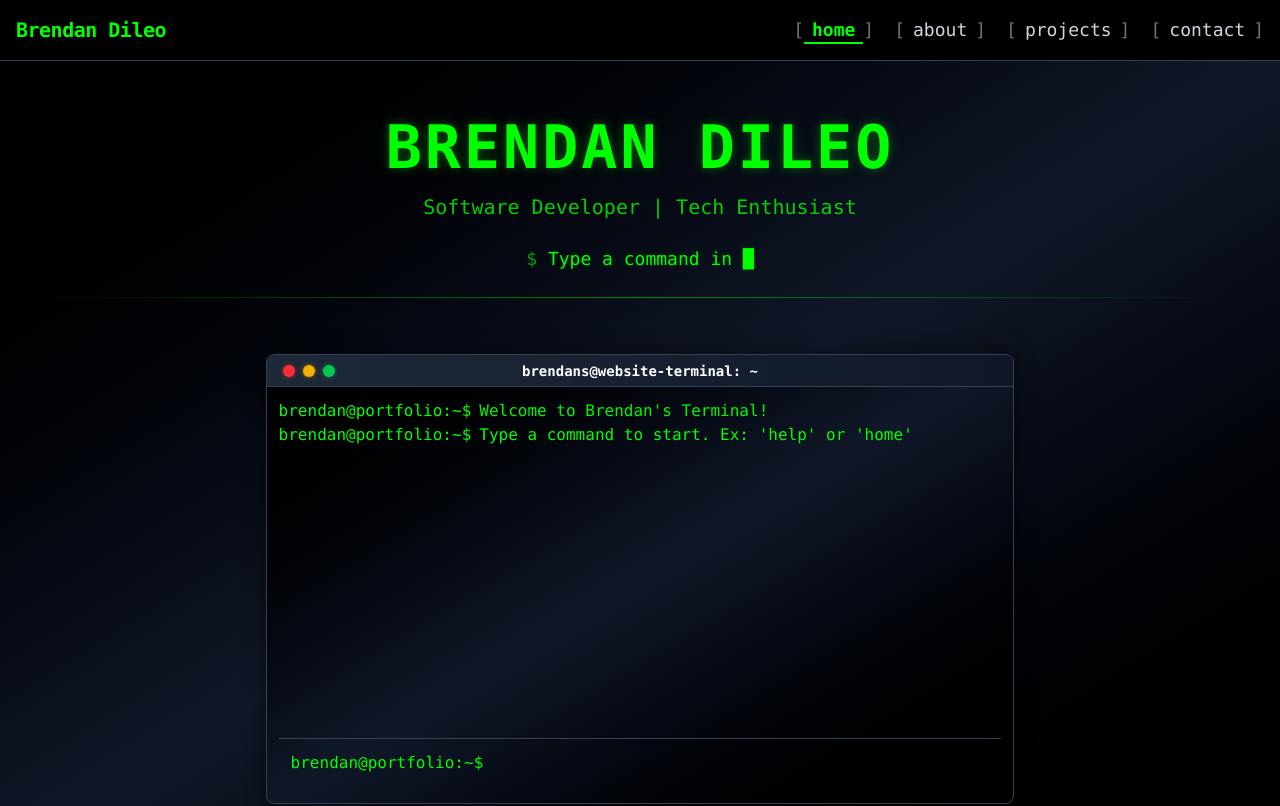
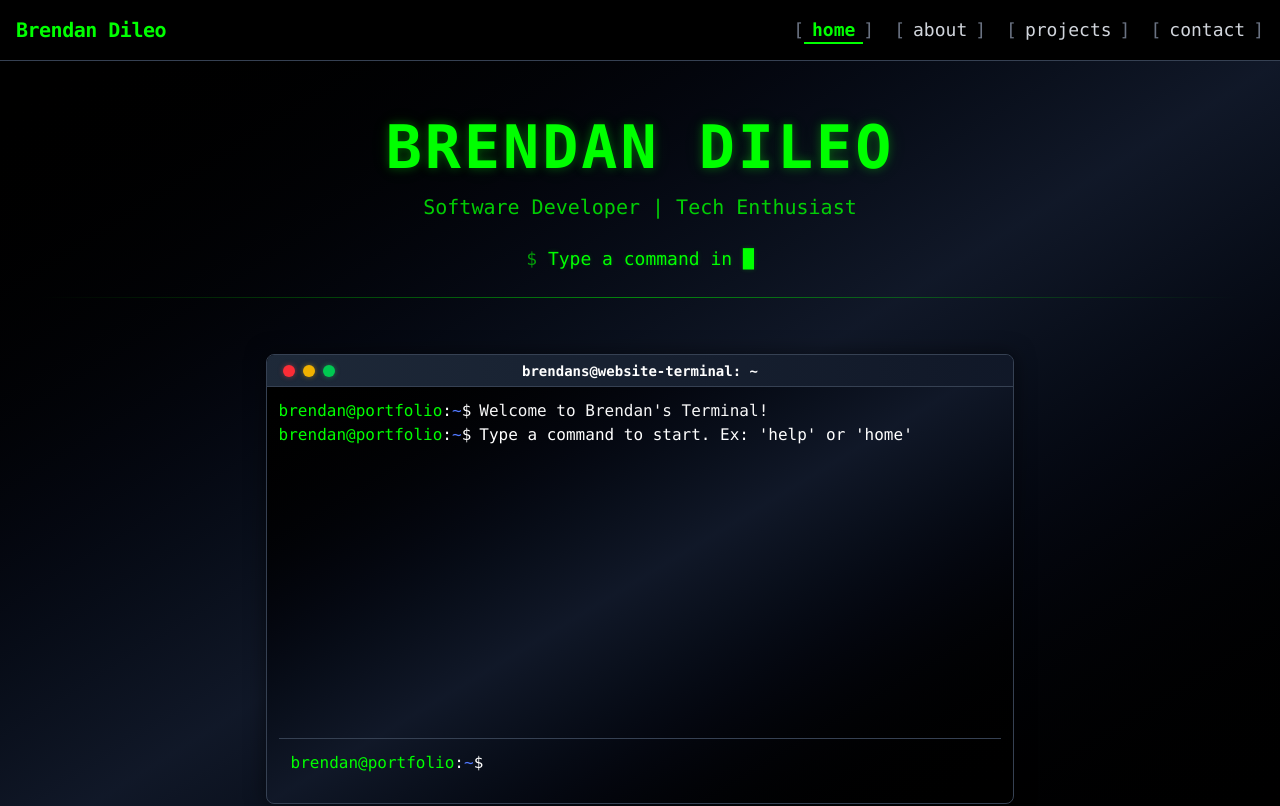
Before and after one commit to brendanddev/brendans-website, a React (Vite) app in the folder frontend/: page / in a window 1280 px wide. Shown: the top 806 px of the page. Built offline with nearby package versions, Linux system fonts and the light colour scheme.

Commit message:
Update Terminal text colors

```diff
--- a/frontend/src/components/Contact/ContactTerminal.jsx
+++ b/frontend/src/components/Contact/ContactTerminal.jsx
@@ -32,7 +32,7 @@ const ContactTerminal = () => {
             initial={{ opacity: 0, y: 40, scale: 0.95 }}
             animate={{ opacity: 1, y: 0, scale: 1 }}
             transition={{ duration: 0.6, ease: "easeOut" }}
-            className="relative z-10 w-[95%] md:w-4/5 lg:w-3/5 min-h-[520px] bg-gradient-to-br from-black via-gray-900 to-black backdrop-blur-md rounded-xl shadow-[0_0_15px_rgba(0,255,150,0.25)] border border-green-600 flex flex-col overflow-hidden font-mono mx-auto mt-8"
+            className="relative z-10 w-[95%] md:w-4/5 lg:w-3/5 min-h-[400px] bg-gradient-to-br from-black via-gray-900 to-black backdrop-blur-md rounded-xl shadow-[0_0_15px_rgba(0,255,150,0.25)] border border-green-600 flex flex-col overflow-hidden font-mono mx-auto mt-8"
         >
             <div className="h-12 bg-gradient-to-r from-gray-900 via-gray-800 to-gray-900 flex items-center justify-between relative text-white text-sm font-bold border-b border-green-700 shadow-[0_0_10px_rgba(0,255,0,0.2)]">
                 <span className="absolute left-1/2 top-1/2 transform -translate-x-1/2 -translate-y-1/2 text-green-300 text-lg font-bold tracking-wider">
--- a/frontend/src/components/Terminal.jsx
+++ b/frontend/src/components/Terminal.jsx
@@ -13,6 +13,13 @@ const Terminal = () => {
 
     // Constants for styling
     const TERMINAL_COLOR = "#00ff00";
+    const COLOR_WHITE = "#ffffff";
+    const COLOR_BLUE  = "#5179ff";
+    const COLOR_YELLOW = "#ffff00";
+    const COLOR_RED = "#ff5555";
+
+
+
     const PROMPT_PREFIX = "brendan@portfolio";
 
     // Helper function to create prompt line
@@ -20,24 +27,23 @@ const Terminal = () => {
         <div key={key} className="flex">
             <span className="mr-2">
                 <span className={`text-[${TERMINAL_COLOR}]`}>{PROMPT_PREFIX}</span>
-                <span className={`text-[${TERMINAL_COLOR}]`}>:</span>
-                <span className={`text-[${TERMINAL_COLOR}]`}>~</span>
-                <span className={`text-[${TERMINAL_COLOR}]`}>$</span>
+                <span style={{ color: COLOR_WHITE }}>:</span>
+                <span style={{ color: COLOR_BLUE }}>~</span>
+                <span style={{ color: COLOR_WHITE }}>$</span>
             </span>
-            <span className={`text-[${TERMINAL_COLOR}]`}>{content}</span>
+            <span style={{ color: COLOR_WHITE }}>{content}</span>
         </div>
     );
-
     // Default output when terminal is loaded
     const defaultOutput = [
         <div key="1" className="flex">
             <span className="mr-2">
                 <span className={`text-[${TERMINAL_COLOR}]`}>{PROMPT_PREFIX}</span>
-                <span className={`text-[${TERMINAL_COLOR}]`}>:</span>
-                <span className={`text-[${TERMINAL_COLOR}]`}>~</span>
-                <span className={`text-[${TERMINAL_COLOR}]`}>$</span>
+                <span style={{ color: COLOR_WHITE }}>:</span>
+                <span style={{ color: COLOR_BLUE }}>~</span>
+                <span style={{ color: COLOR_WHITE }}>$</span>
             </span>
-            <span className={`text-[${TERMINAL_COLOR}] inline-block overflow-x-auto max-w-full matrix-text`}>
+            <span style={{ color: COLOR_WHITE }} className={`inline-block overflow-x-auto max-w-full matrix-text`}>
                 Welcome to Brendan's Terminal!
             </span>
         </div>,
@@ -108,7 +114,7 @@ const Terminal = () => {
         // Get response or default error message
         const response = commandResponses[command.toLowerCase()] ||
             <div className="flex">
-                <span className={`text-[${TERMINAL_COLOR}]`}>
+                <span style={{ color: COLOR_WHITE }}>
                     Uhhh... I don't know how to respond to that. Try 'help'.
                 </span>
             </div>;
@@ -152,12 +158,13 @@ const Terminal = () => {
                 <form className={`flex p-3 border-t border-gray-700`} onSubmit={handleCommandSubmission}>
                     <span className="mr-2">
                         <span className={`text-[${TERMINAL_COLOR}]`}>{PROMPT_PREFIX}</span>
-                        <span className={`text-[${TERMINAL_COLOR}]`}>:</span>
-                        <span className={`text-[${TERMINAL_COLOR}]`}>~</span>
-                        <span className={`text-[${TERMINAL_COLOR}]`}>$</span>
+                        <span style={{ color: COLOR_WHITE }}>:</span>
+                        <span style={{ color: COLOR_BLUE }}>~</span>
+                        <span style={{ color: COLOR_WHITE }}>$</span>
                     </span>
                     <input
-                        className={`flex-1 bg-transparent border-none text-[${TERMINAL_COLOR}] text-lg focus:outline-none placeholder-[${TERMINAL_COLOR}]/50`}
+                        style={{ color: COLOR_WHITE }}
+                        className={`flex-1 bg-transparent border-none text-lg focus:outline-none placeholder-[${TERMINAL_COLOR}]/50`}
                         type="text"
                         value={command}
                         onChange={(event) => setCommand(event.target.value)}
--- a/frontend/src/data/footerIcons.js
+++ b/frontend/src/data/footerIcons.js
@@ -20,7 +20,7 @@ export const footerIconsByName = {
 };
 
 export const footerIconColors = {
-    GitHub: '#181717',
+    GitHub: '#ffffffff',
     LinkedIn: '#0A66C2',
     LeetCode: '#FFA116',
     StackOverflow: '#F58025',
```
